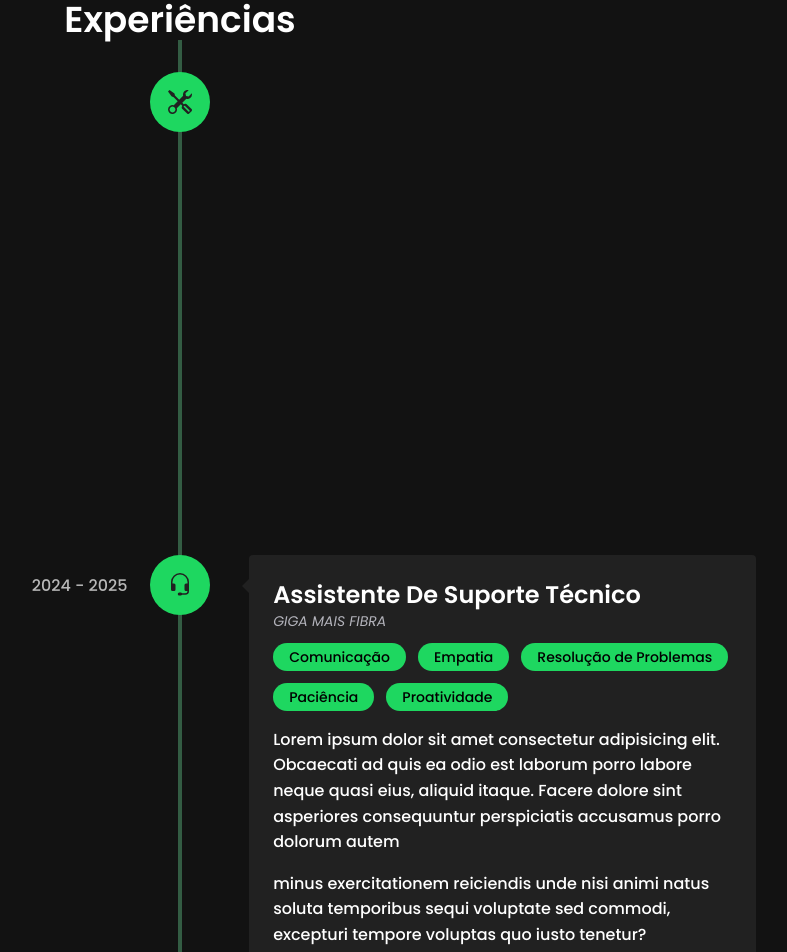
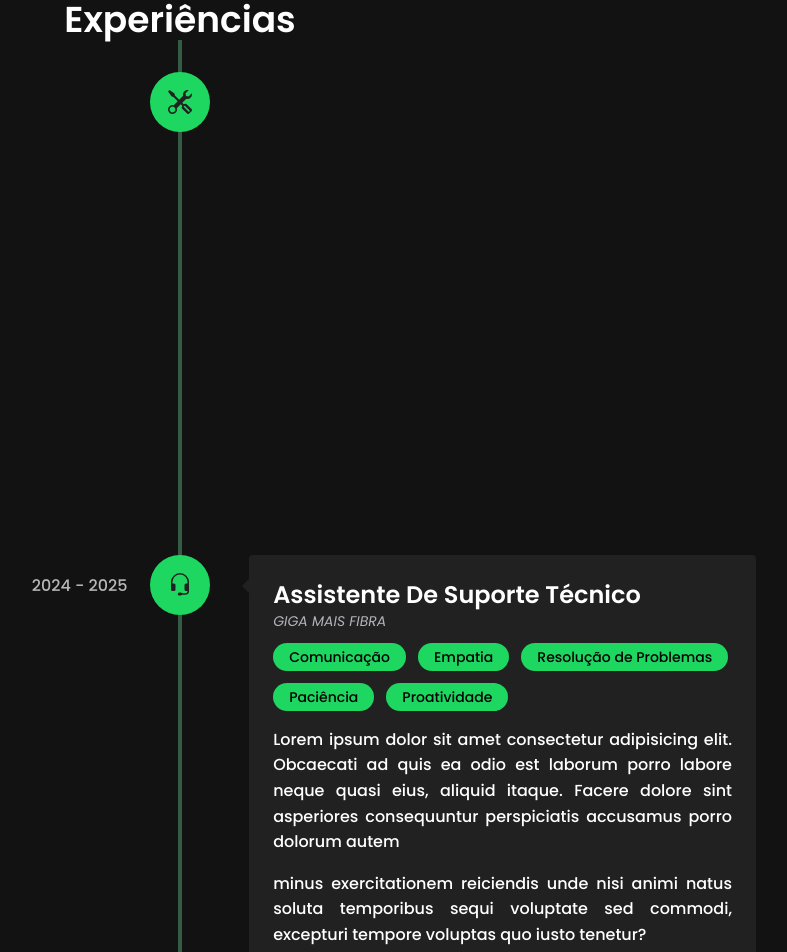
Before and after one commit to adrieeltorres1/adrielPortfolio, a React (Vite) app: page / in a window 1280 px wide. Shown: the top 952 px of the page, without its empty margins (460-1247 px from the left). Built offline with nearby package versions, Linux system fonts and the light colour scheme.

Commit message:
Atualizando cards

```diff
--- a/src/components/Experiencias.jsx
+++ b/src/components/Experiencias.jsx
@@ -44,10 +44,10 @@ const Experiencias = () => {
                             Proatividade
                         </div>
                     </div>
-                    <p>
+                    <p className="text-justify">
                         Lorem ipsum dolor sit amet consectetur adipisicing elit. Obcaecati ad quis ea odio est laborum porro labore neque quasi eius, aliquid itaque. Facere dolore sint asperiores consequuntur perspiciatis accusamus porro dolorum autem
                     </p>
-                    <p>
+                    <p className="text-justify">
                         minus exercitationem reiciendis unde nisi animi natus soluta temporibus sequi voluptate sed commodi, excepturi tempore voluptas quo iusto tenetur?
                     </p>
                 </VerticalTimelineElement>
@@ -87,10 +87,10 @@ const Experiencias = () => {
                             Proatividade
                         </div>
                     </div>
-                    <p>
+                    <p className="text-justify">
                         Lorem ipsum dolor sit amet consectetur adipisicing elit. Obcaecati ad quis ea odio est laborum porro labore neque quasi eius, aliquid itaque. Facere dolore sint asperiores consequuntur perspiciatis accusamus porro dolorum autem
                     </p>
-                    <p>
+                    <p className="text-justify">
                         minus exercitationem reiciendis unde nisi animi natus soluta temporibus sequi voluptate sed commodi, excepturi tempore voluptas quo iusto tenetur?
                     </p>
                 </VerticalTimelineElement>
@@ -130,11 +130,11 @@ const Experiencias = () => {
                             Adaptabilidade
                         </div>
                     </div>
-                    <p>
-                        Lorem ipsum dolor sit amet consectetur adipisicing elit. Obcaecati ad quis ea odio est laborum porro labore neque quasi eius, aliquid itaque. Facere dolore sint asperiores consequuntur perspiciatis accusamus porro dolorum autem
+                    <p className="text-justify">
+                        Responsável pelo agendamento de consultas e exames médicos e pelo atendimento direto ao paciente. Experiência em fornecer informações precisas sobre procedimentos, preparos e cobertura de convênios, além de gerenciar agendas complexas e garantir a satisfação do cliente no setor de saúde.
                     </p>
-                    <p>
-                        minus exercitationem reiciendis unde nisi animi natus soluta temporibus sequi voluptate sed commodi, excepturi tempore voluptas quo iusto tenetur?
+                    <p className="text-justify">
+                        Habilidade em solucionar dúvidas e conflitos de forma empática e eficiente, visando facilitar o acesso do paciente aos cuidados necessários.
                     </p>
                 </VerticalTimelineElement>
             </VerticalTimeline>
```
